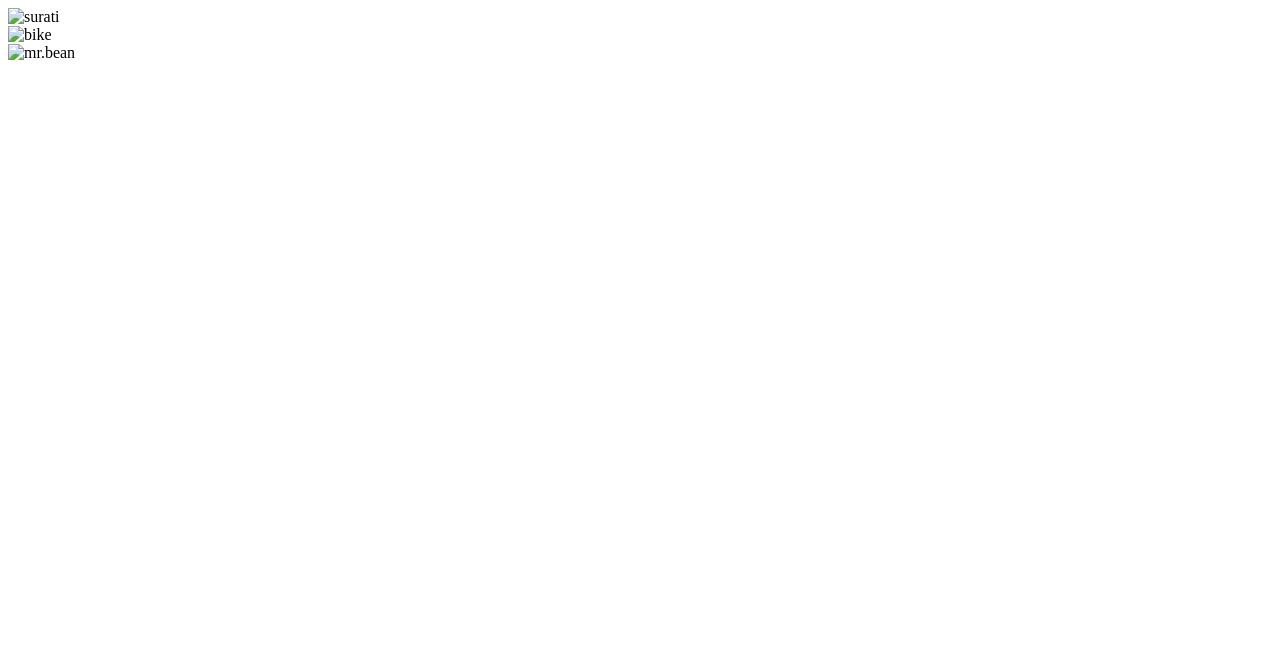
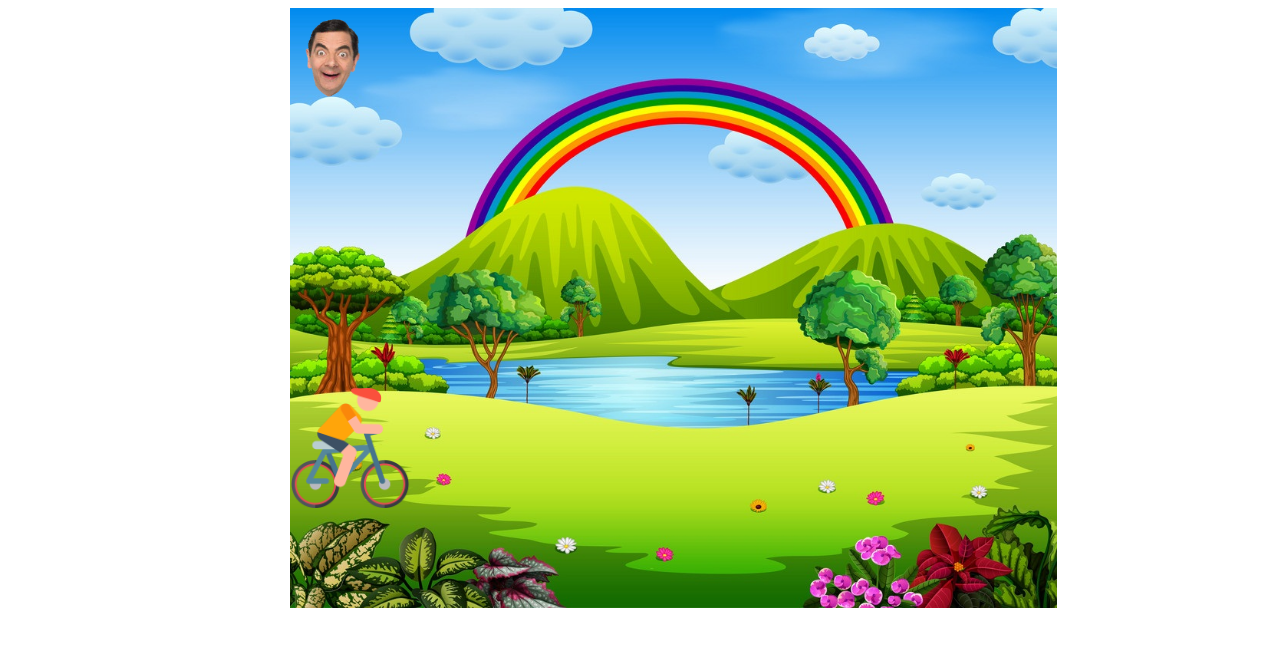
Before and after one commit to NiniaKutalia/Animation, a plain HTML site: page index.html in a window 1280 px wide. Drawn offline with Linux system fonts and the light colour scheme; the site is published under a folder, as on GitHub Pages, so addresses that start at the root find nothing.

Commit message:
Final edition

```diff
--- a/index.html
+++ b/index.html
@@ -3,16 +3,16 @@
 <head>
     <meta charset="UTF-8">
     <title>Animacia</title>
-    <link rel="stylesheet" href="/style.css">
+    <link rel="stylesheet" href="style.css">
 </head>
 <body>
     <div class="main">
-        <img class="main-img" src="/imgs/nature-rainbow-landscape.jpg" alt="surati">
+        <img class="main-img" src="imgs/nature-rainbow-landscape.jpg" alt="surati">
         <div class="cycle">
-            <img class="bike" src="/imgs/cycling.png" alt="bike">
+            <img class="bike" src="imgs/cycling.png" alt="bike">
         </div>
         <div class="sun">
-            <img class="bean" src="/imgs/mr.bean.png" alt="mr.bean">
+            <img class="bean" src="imgs/mr.bean.png" alt="mr.bean">
         </div>
     </div>
 
```
